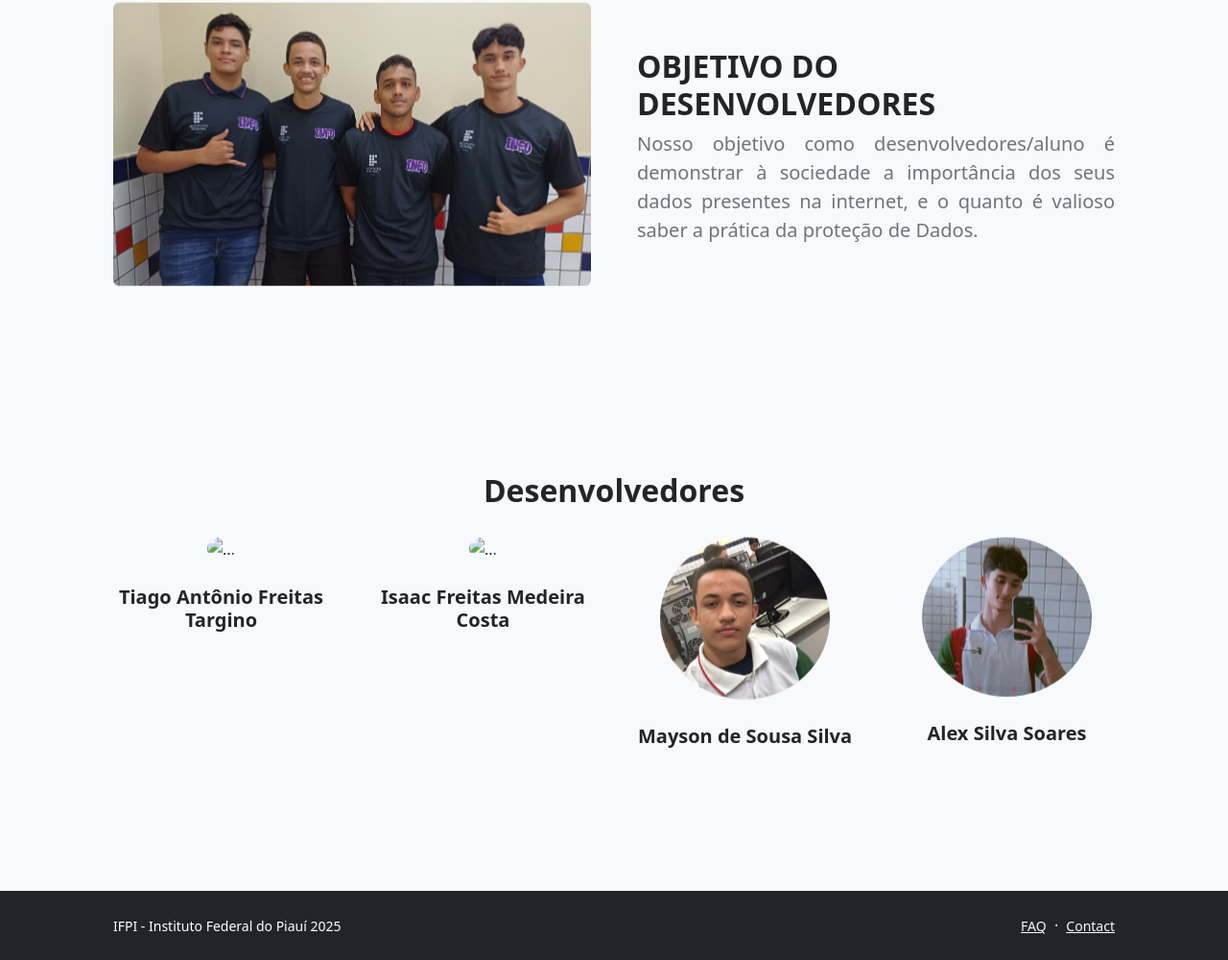
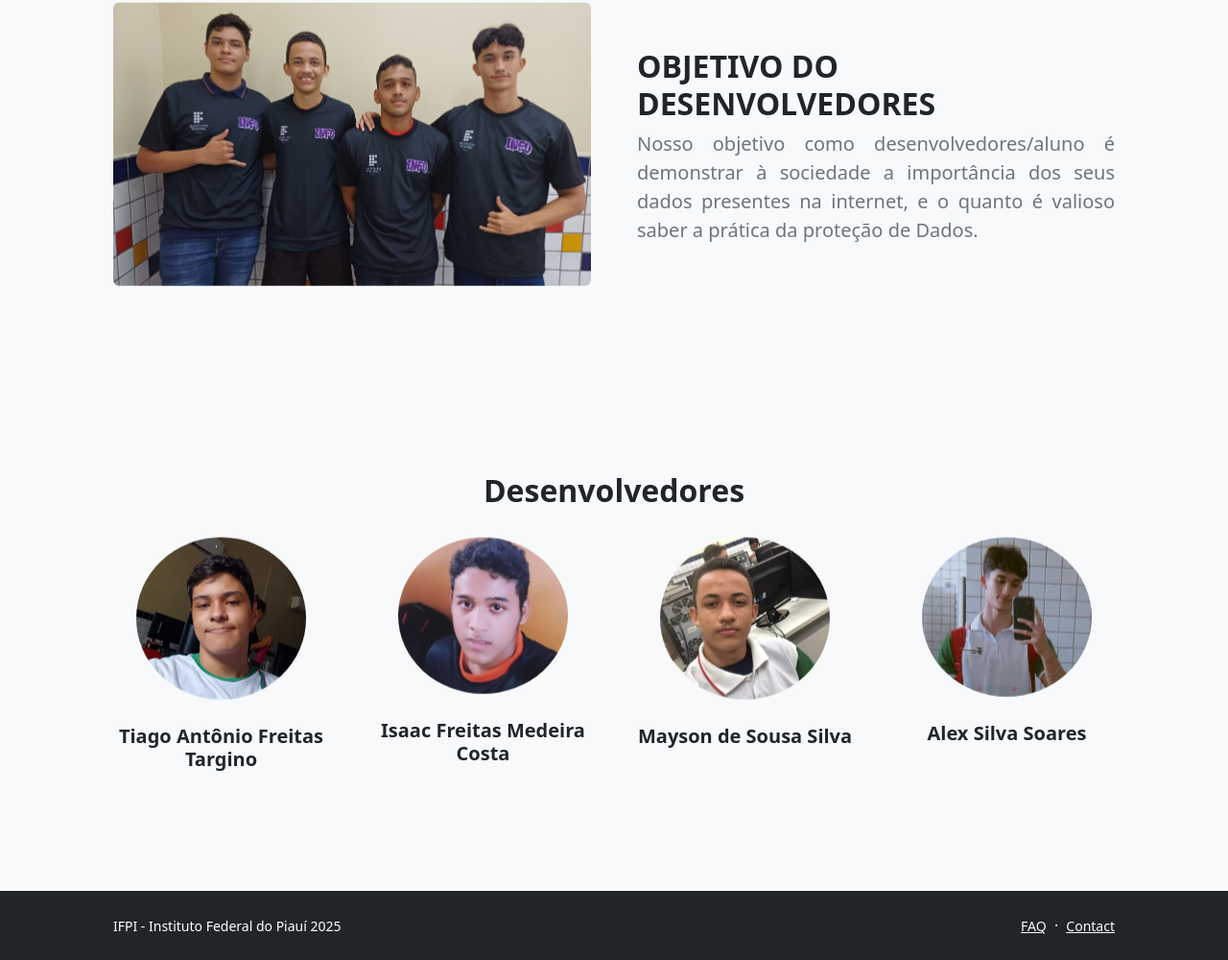
Before and after one commit to mayson10/PrivacidadeWeb, a plain HTML site: page about.html in a window 1280 px wide. Shown: the part 675-1675 px from the top of the page at 96% size. Drawn offline with nearby package versions, Linux system fonts and the light colour scheme.

Commit message:
Update about.html

```diff
--- a/about.html
+++ b/about.html
@@ -140,13 +140,13 @@
                     <div class="row gx-5 row-cols-1 row-cols-sm-2 row-cols-xl-4 justify-content-center">
                         <div class="col mb-5 mb-xl-0">
                             <div class="text-center">
-                                <img class="img-fluid rounded-circle mb-4 px-4" src="./img/tiago 2 .jpg" alt="..." />
+                                <img class="img-fluid rounded-circle mb-4 px-4" src="./img/tiago.jpeg" alt="..." />
                                 <h5 class="fw-bolder">Tiago Antônio Freitas Targino</h5>
                             </div>
                         </div>
                         <div class="col mb-5 mb-xl-0">
                             <div class="text-center">
-                                <img class="img-fluid rounded-circle mb-4 px-4" src="./img/isaac 2.jpg" alt="..." />
+                                <img class="img-fluid rounded-circle mb-4 px-4" src="./img/isaac.jpg" alt="..." />
                                 <h5 class="fw-bolder">Isaac Freitas Medeira Costa</h5>
                             </div>
                         </div>
```
